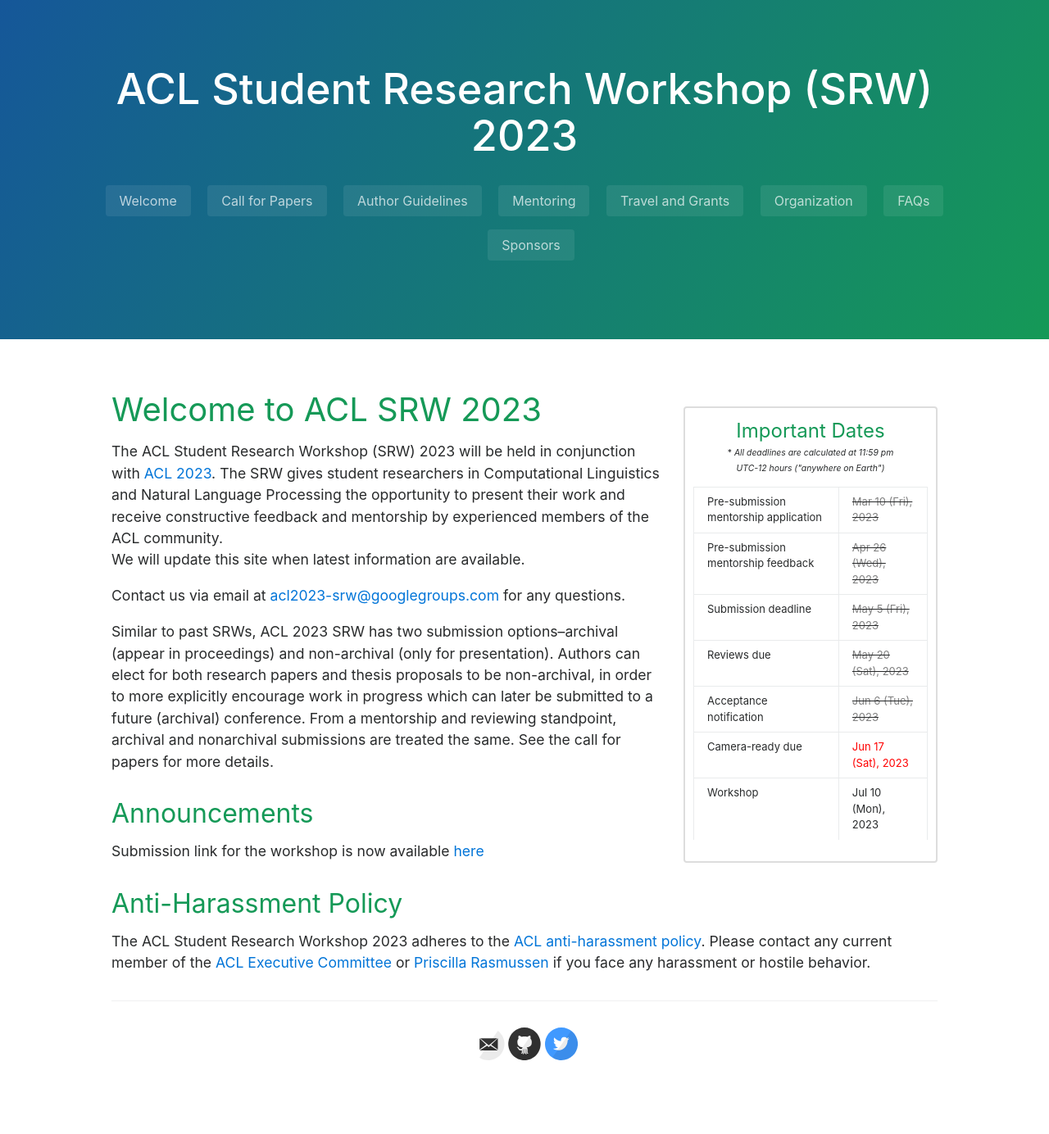
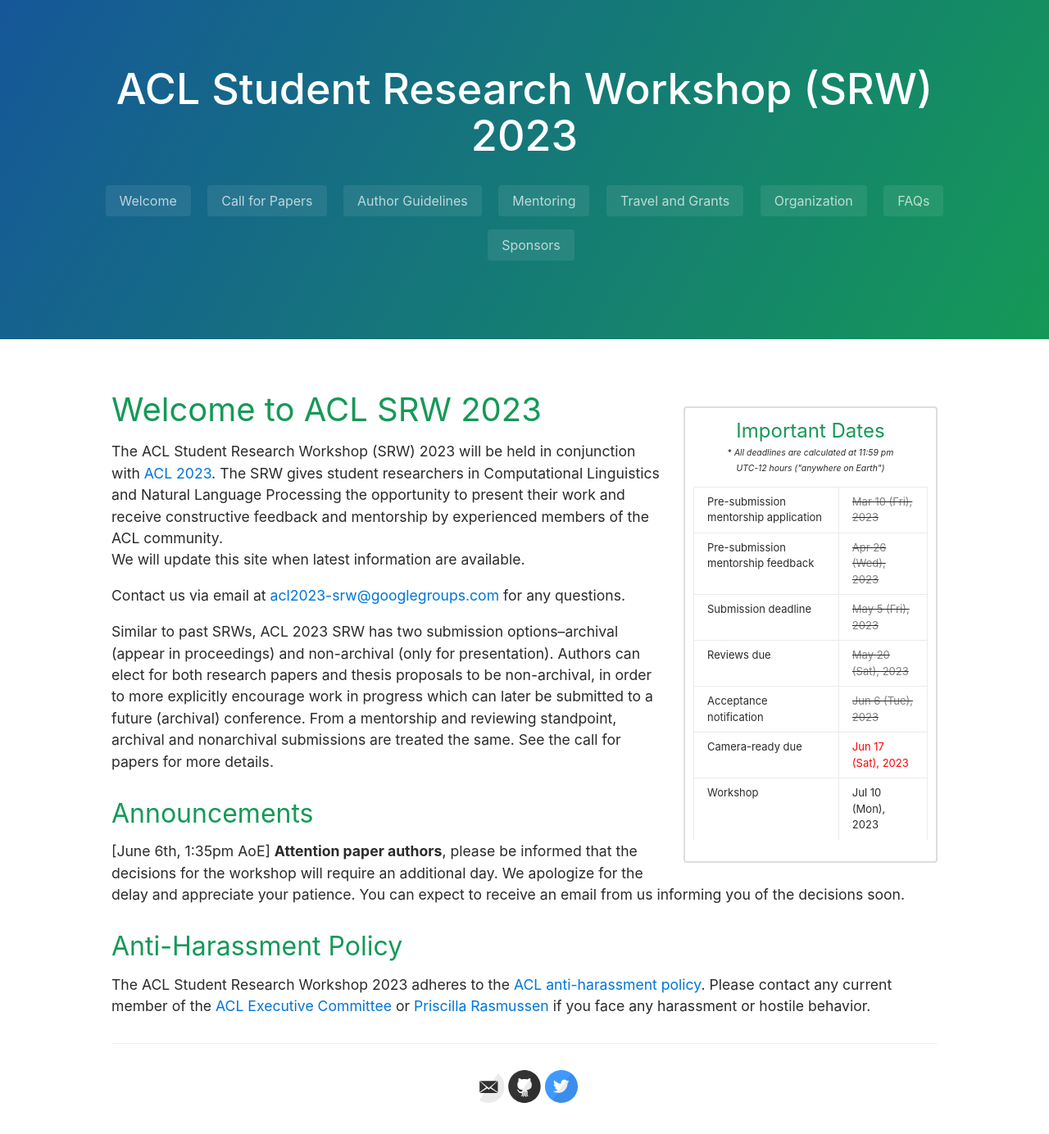
Before and after one commit to acl2025-srw/acl2025-srw.github.io, a Jekyll site: the page built from index.md, in a window 1280 px wide. Shown: the whole page at 82% size. Built offline with Jekyll 4.4.1, drawn with Linux system fonts in a browser that asks for light colours; before the commit the page ends 1332 px from its top, so only the background shows below that.

Commit message:
Announcement

```diff
--- a/index.md
+++ b/index.md
@@ -25,8 +25,10 @@
 See the call for papers for more details.
 
 ## Announcements
+[June 6th, 1:35pm AoE] <b>Attention paper authors</b>, please be informed that the decisions for the workshop will require an additional day. We apologize for the delay and appreciate your patience. You can expect to receive an email from us informing you of the decisions soon.
+
 <!-- - Submission link for pre-submission mentorship is now available [here](https://acl2023-srw.github.io/mentoring)!! -->
-Submission link for the workshop is now available [here](https://softconf.com/acl2023/srw-submissions)
+<!-- Submission link for the workshop is now available [here](https://softconf.com/acl2023/srw-submissions) -->
 
 ## Anti-Harassment Policy
 The ACL Student Research Workshop 2023 adheres to the [ACL anti-harassment policy](https://www.aclweb.org/adminwiki/index.php?title=Anti-Harassment_Policy). Please contact any current member of the [ACL Executive Committee](https://www.aclweb.org/portal/about) or [Priscilla Rasmussen](mailto:acl@aclweb.org) if you face any harassment or hostile behavior.
```
